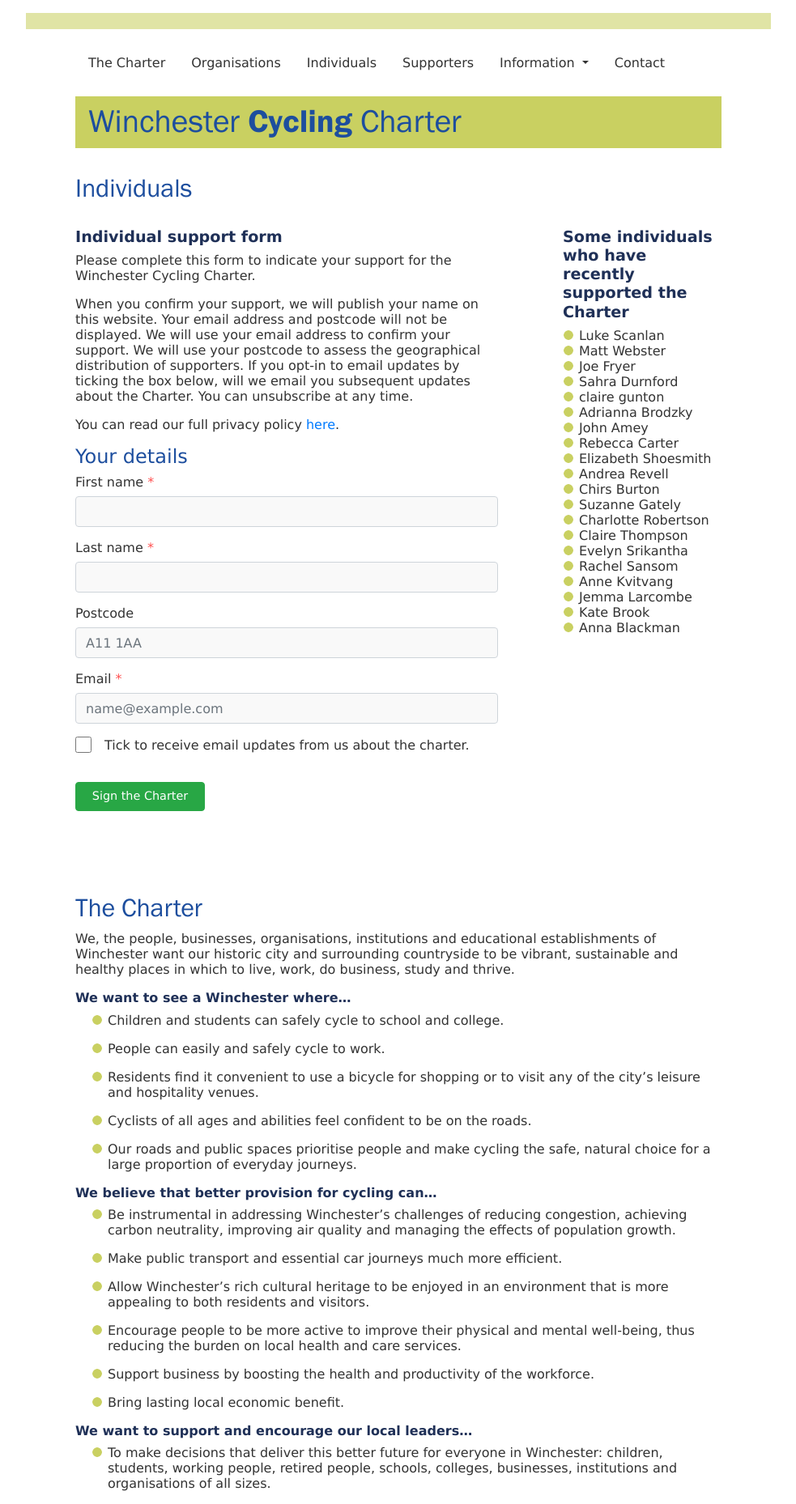
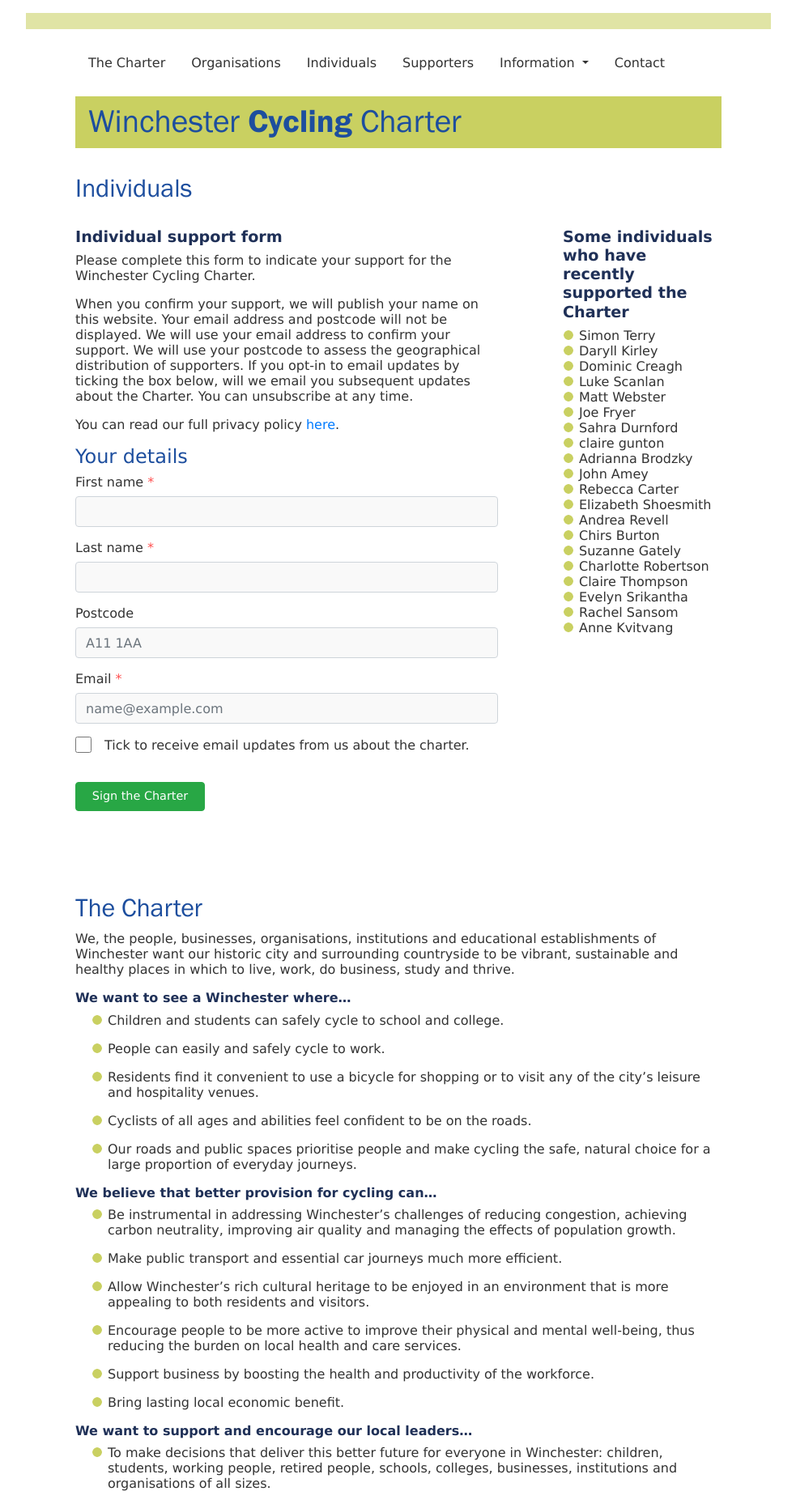
Before and after one commit to winchestercyclingcharter/winchestercyclingcharter.github.io, a Jekyll site: the page built from ind-page.md, in a window 1280 px wide. Shown: the whole page at 81% size, without its empty margins (148-1131 px from the left). Built offline with Jekyll 4.4.1, drawn with Linux system fonts in a browser that asks for light colours; nearby versions of some CDN libraries.

Commit message:
Update people.yml

```diff
--- a/_data/people.yml
+++ b/_data/people.yml
@@ -503,3 +503,6 @@ people:
 - { lastname: Webster, firstname: Matt, dt: 20210630-123328-028198 }
 - { lastname: Brodzky, firstname: Adrianna , dt: 20210621-210731-479190 }
 - { lastname: Scanlan, firstname: Luke, dt: 20210702-142005-036674 }
+- { lastname: Creagh, firstname: Dominic, dt: 20210703-095942-457772 }
+- { lastname: Kirley , firstname: Daryll , dt: 20210703-152045-324746 }
+- { lastname: Terry, firstname: Simon, dt: 20210704-150857-168161 }
```
